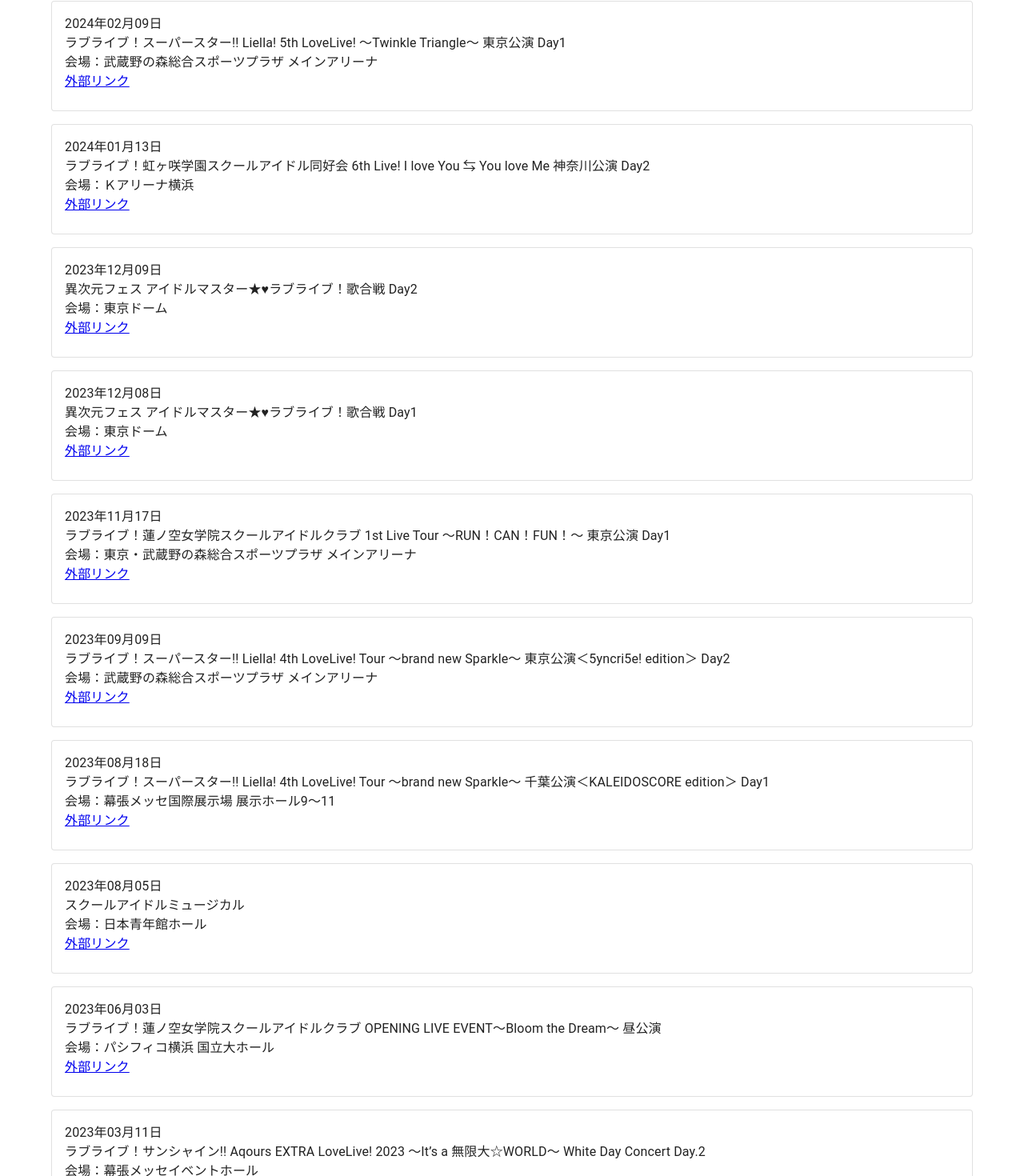
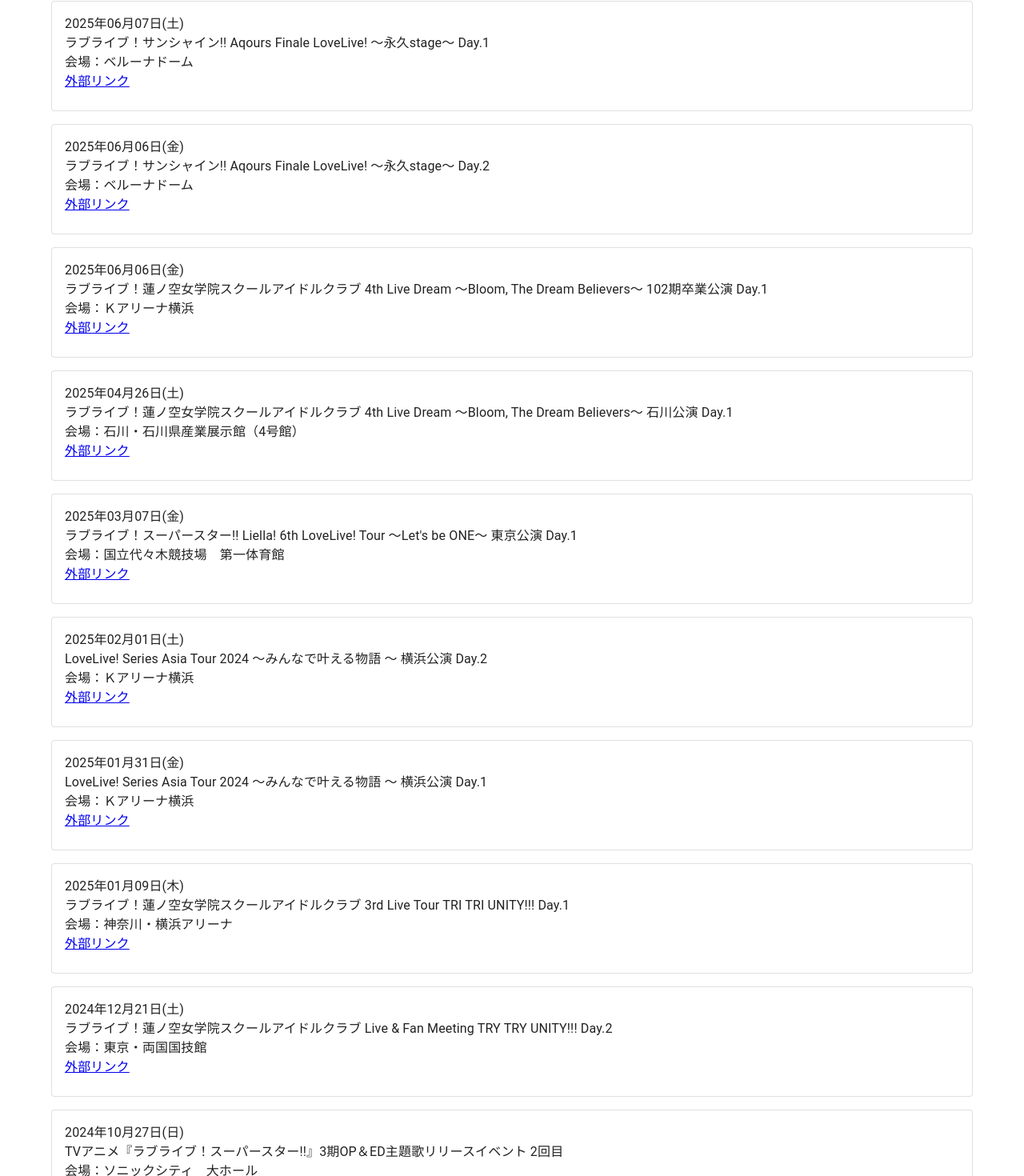
Before and after one commit to takonasu/LiveHistory, a React (Create React App) app: page / in a window 1280 px wide. Shown: the part 119-1589 px from the top of the page at 80% size. Built offline with nearby package versions, Linux system fonts and the light colour scheme.

Commit message:
add: 2024年以降のライブ

```diff
--- a/src/App.tsx
+++ b/src/App.tsx
@@ -4,6 +4,7 @@
 import Stack from '@mui/material/Stack';
 import Typography from '@mui/material/Typography';
 import { format } from 'date-fns';
+import { ja } from 'date-fns/locale';
 import React from 'react';
 
 import { ImageModal } from './components/ImageModal';
@@ -38,7 +39,7 @@
 										}}
 									>
 										<CardContent>
-											<Typography>{format(new Date(live.day), 'yyyy年MM月dd日')}</Typography>
+											<Typography>{format(new Date(live.day), 'yyyy年MM月dd日(E)', { locale: ja })}</Typography>
 											<Typography>{live.name}</Typography>
 											<Typography>会場：{live.place}</Typography>
 											<Typography>
--- a/src/data/liveHistory.ts
+++ b/src/data/liveHistory.ts
@@ -311,5 +311,95 @@
 		name: 'ラブライブ！スーパースター!! Liella! 5th LoveLive! ～Twinkle Triangle～ 東京公演 Day1',
 		link: 'https://www.lovelive-anime.jp/yuigaoka/live/live_detail.php?p=5thlive',
 		place: '武蔵野の森総合スポーツプラザ メインアリーナ'
+	},
+	{
+		day: '2024-03-09T00:00:00+09:00',
+		name: 'LoveLive! Series Presents ユニット甲子園 2024 Day1',
+		link: 'https://lovelive-anime.jp/special/live/live_detail.php?p=unitlive2024',
+		place: 'Ｋアリーナ横浜'
+	},
+	{
+		day: '2024-03-30T00:00:00+09:00',
+		name: 'TVアニメ放送10周年記念 LoveLive! Orchestra Concert Day.1',
+		link: 'https://lovelive-anime.jp/otonokizaka/event/10thanniversary/',
+		place: 'パシフィコ横浜 国立大ホール'
+	},
+	{
+		day: '2024-04-20T00:00:00+09:00',
+		name: 'ラブライブ！蓮ノ空女学院スクールアイドルクラブ 2nd Live Tour 〜Blooming with ○○○〜 Day.1',
+		link: 'https://lovelive-anime.jp/hasunosora/live-event/live_detail.php?p=BLW',
+		place: '幕張メッセ 国際展示場 1～3ホール'
+	},
+	{
+		day: '2024-08-04T00:00:00+09:00',
+		name: 'ラブライブ！スーパースター!! Liella! ユニットライブ＆ファンミーティングツアー 心・技・体！極上大冒険!! 最終章ー神奈川公演 Day2',
+		link: 'https://www.lovelive-anime.jp/yuigaoka/live/live_detail.php?p=unitlive',
+		place: 'Ｋアリーナ横浜'
+	},
+	{
+		day: '2024-10-19T00:00:00+09:00',
+		name: 'ラブライブ！虹ヶ咲学園スクールアイドル同好会 7th Live! NEW TOKIMEKI LAND Day.1',
+		link: 'https://lovelive-anime.jp/nijigasaki/live/live_detail.php?p=sp_7thlive',
+		place: 'Ｋアリーナ横浜'
+	},
+	{
+		day: '2024-10-28T00:00:00+09:00',
+		name: 'TVアニメ『ラブライブ！スーパースター!!』3期OP＆ED主題歌リリースイベント 2回目',
+		link: 'https://www.lovelive-anime.jp/yuigaoka/live/live_detail.php?p=tv3oped',
+		place: 'ソニックシティ　大ホール'
+	},
+	{
+		day: '2024-12-22T00:00:00+09:00',
+		name: 'ラブライブ！蓮ノ空女学院スクールアイドルクラブ Live & Fan Meeting TRY TRY UNITY!!! Day.2',
+		link: 'https://lovelive-anime.jp/hasunosora/live-event/live_detail.php?p=TTY',
+		place: '東京・両国国技館'
+	},
+	{
+		day: '2025-01-10T00:00:00+09:00',
+		name: 'ラブライブ！蓮ノ空女学院スクールアイドルクラブ 3rd Live Tour TRI TRI UNITY!!! Day.1',
+		link: 'https://lovelive-anime.jp/hasunosora/live-event/live_detail.php?p=TTU',
+		place: '神奈川・横浜アリーナ'
+	},
+	{
+		day: '2025-02-01T00:00:00+09:00',
+		name: 'LoveLive! Series Asia Tour 2024 ～みんなで叶える物語 ～ 横浜公演 Day.1',
+		link: 'https://lovelive-anime.jp/special/live/live_detail.php?p=asiatour_2024',
+		place: 'Ｋアリーナ横浜'
+	},
+	{
+		day: '2025-02-02T00:00:00+09:00',
+		name: 'LoveLive! Series Asia Tour 2024 ～みんなで叶える物語 ～ 横浜公演 Day.2',
+		link: 'https://lovelive-anime.jp/special/live/live_detail.php?p=asiatour_2024',
+		place: 'Ｋアリーナ横浜'
+	},
+	{
+		day: '2025-03-08T00:00:00+09:00',
+		name: "ラブライブ！スーパースター!! Liella! 6th LoveLive! Tour ～Let's be ONE～ 東京公演 Day.1",
+		link: 'https://www.lovelive-anime.jp/yuigaoka/live/live_detail.php?p=6thlive',
+		place: '国立代々木競技場　第一体育館'
+	},
+	{
+		day: '2025-04-27T00:00:00+09:00',
+		name: 'ラブライブ！蓮ノ空女学院スクールアイドルクラブ 4th Live Dream ～Bloom, The Dream Believers～ 石川公演 Day.1',
+		link: 'https://lovelive-anime.jp/hasunosora/live-event/live_detail.php?p=BTDB',
+		place: '石川・石川県産業展示館（4号館）'
+	},
+	{
+		day: '2025-06-07T00:00:00+09:00',
+		name: 'ラブライブ！蓮ノ空女学院スクールアイドルクラブ 4th Live Dream ～Bloom, The Dream Believers～ 102期卒業公演 Day.1',
+		link: 'https://lovelive-anime.jp/hasunosora/live-event/live_detail.php?p=BTDB',
+		place: 'Ｋアリーナ横浜'
+	},
+	{
+		day: '2025-06-08T00:00:00+09:00',
+		name: 'ラブライブ！サンシャイン!! Aqours Finale LoveLive! ～永久stage～ Day.1',
+		link: 'https://www.lovelive-anime.jp/uranohoshi/live/live_detail.php?p=Aqours_Finale',
+		place: 'ベルーナドーム'
+	},
+	{
+		day: '2025-06-07T00:00:00+09:00',
+		name: 'ラブライブ！サンシャイン!! Aqours Finale LoveLive! ～永久stage～ Day.2',
+		link: 'https://www.lovelive-anime.jp/uranohoshi/live/live_detail.php?p=Aqours_Finale',
+		place: 'ベルーナドーム'
 	}
 ];
```
